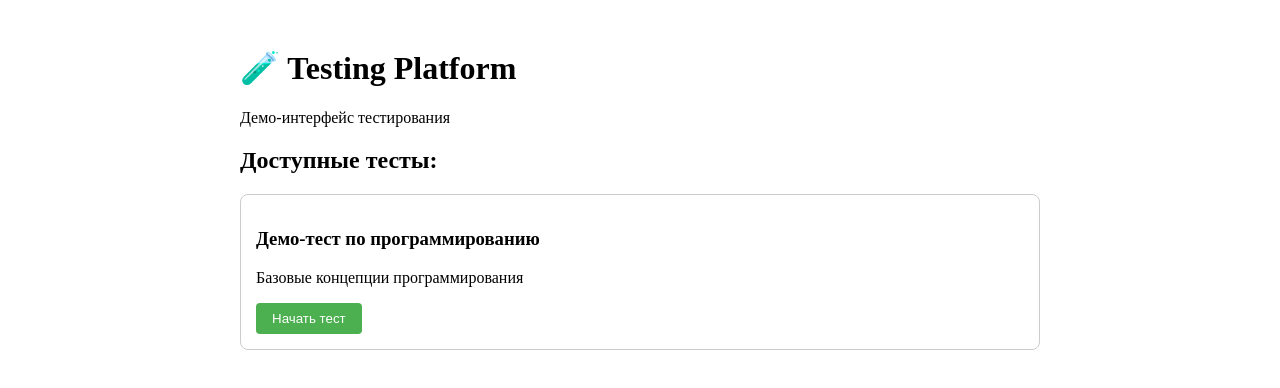
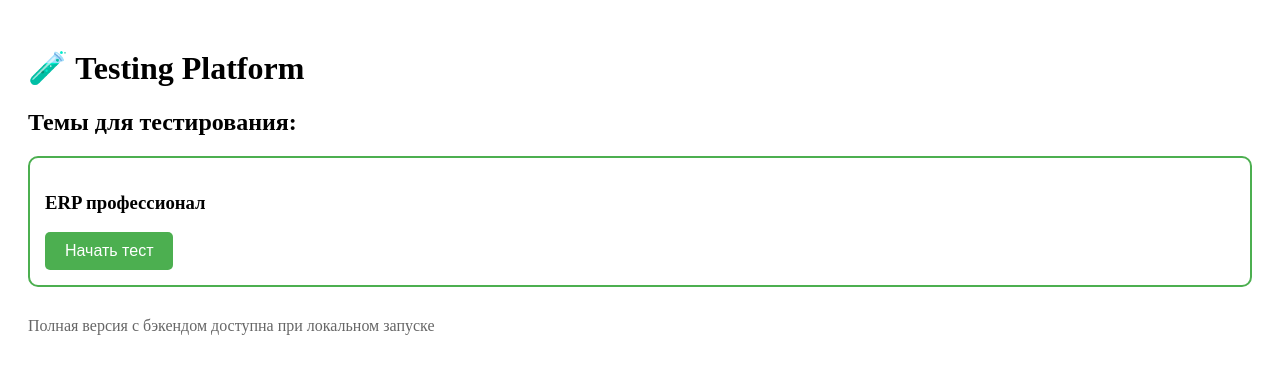
Before and after one commit to oxsapash-code/testing-platform, a React (Create React App) app in the folder frontend/: page / in a window 1280 px wide. Shown: the top 388 px of the page. Built offline with nearby package versions, Linux system fonts and the light colour scheme.

Commit message:
Update App.js

```diff
--- a/frontend/src/App.js
+++ b/frontend/src/App.js
@@ -1,45 +1,56 @@
-import React, { useState, useEffect } from 'react';
+import React from 'react';
 
 function App() {
-  const [topics, setTopics] = useState([]);
-
-  useEffect(() => {
-    // Гарантируем что topics будет массивом
-    setTopics([
-      {
-        id: 1,
-        title: "Демо-тест по программированию",
-        description: "Базовые концепции программирования"
-      }
-    ]);
-  }, []);
+  const topics = [
+    {
+      id: 1,
+      title: "ERP профессионал",
+      sections: [{
+        title: "Основные средства",
+        questions: [{
+          text: "Способом приобретения основного средства может быть:",
+          answers: [
+            "Строительство (создание)",
+            "Вклад в уставный капитал",
+            "Безвозмездное поступление",
+            "Варианты 1 или 2",
+            "Варианты 1 или 3",
+            "Варианты 1 или 2 или 3"
+          ]
+        }]
+      }]
+    }
+  ];
 
   return (
-    <div style={{ padding: '20px', maxWidth: '800px', margin: '0 auto' }}>
+    <div style={{ padding: '20px' }}>
       <h1>🧪 Testing Platform</h1>
-      <p>Демо-интерфейс тестирования</p>
+      <h2>Темы для тестирования:</h2>
 
-      <h2>Доступные тесты:</h2>
-      {Array.isArray(topics) && topics.map(topic => (
-        <div key={topic.id} style={{
-          border: '1px solid #ccc',
+      {topics.map((topic, idx) => (
+        <div key={idx} style={{
+          border: '2px solid #4CAF50',
+          borderRadius: '10px',
           padding: '15px',
-          margin: '10px 0',
-          borderRadius: '8px'
+          margin: '15px 0'
         }}>
           <h3>{topic.title}</h3>
-          <p>{topic.description}</p>
           <button style={{
-            padding: '8px 16px',
+            padding: '10px 20px',
             background: '#4CAF50',
             color: 'white',
             border: 'none',
-            borderRadius: '4px'
+            borderRadius: '5px',
+            fontSize: '16px'
           }}>
             Начать тест
           </button>
         </div>
       ))}
+
+      <p style={{ marginTop: '30px', color: '#666' }}>
+        Полная версия с бэкендом доступна при локальном запуске
+      </p>
     </div>
   );
 }
```
